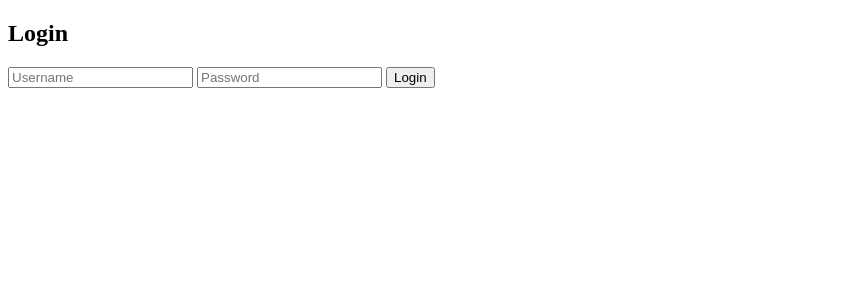
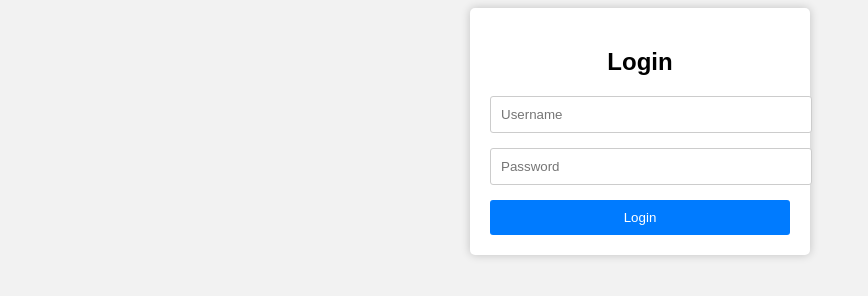
Before and after one commit to moby1804/assign_git, a plain HTML site: page index.html in a window 1280 px wide. Shown: the whole page, without its empty margins (0-868 px from the left). Drawn offline with Linux system fonts and the light colour scheme.

Commit message:
modified stylesheet link

```diff
--- a/index.html
+++ b/index.html
@@ -4,7 +4,7 @@
   <meta charset="UTF-8">
   <meta name="viewport" content="width=device-width, initial-scale=1.0">
   <title>Git Test</title>
-  <link rel="stylsheet" type="text/css" href="main.css">
+  <link rel="stylesheet" href="main.css">
 </head>
 <body>
   <div class="login-container">
```
